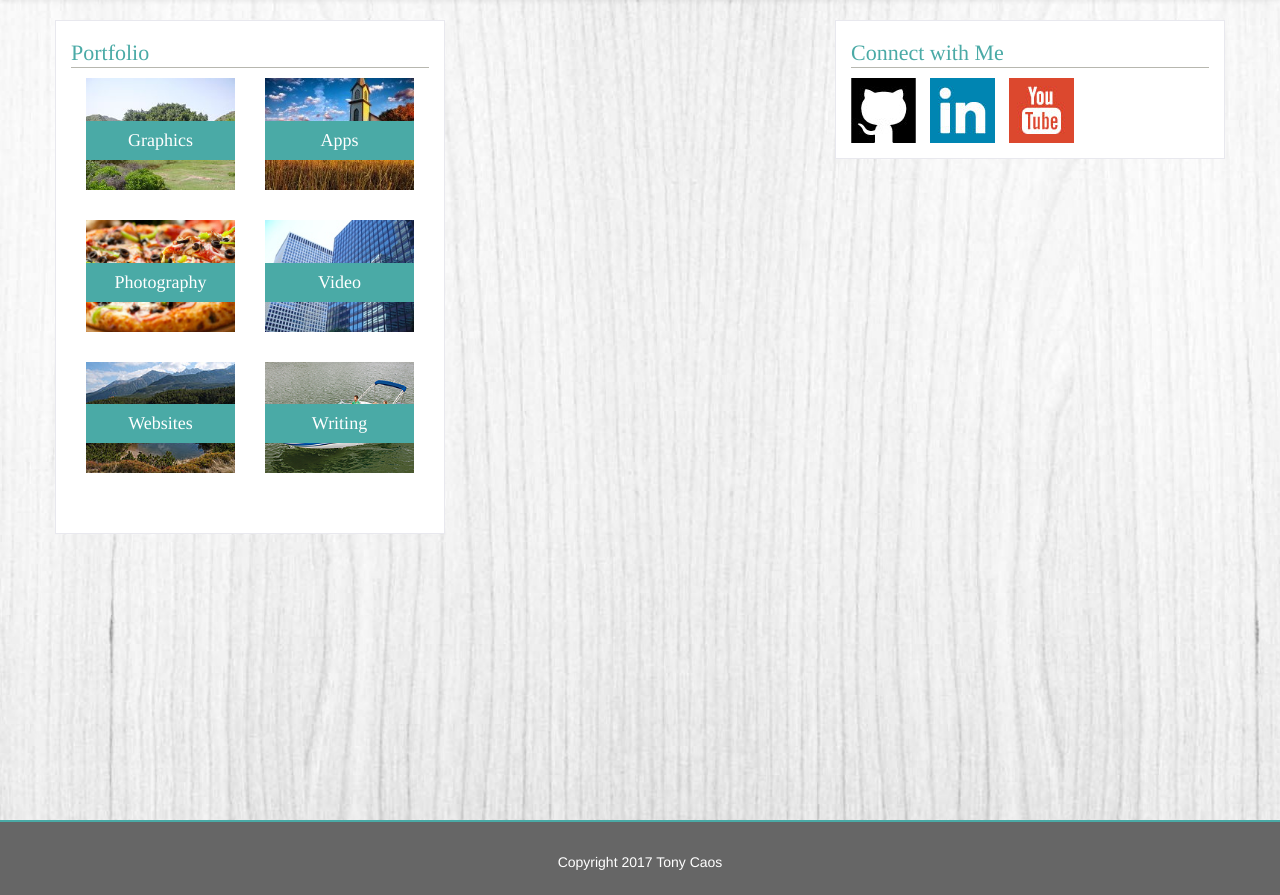
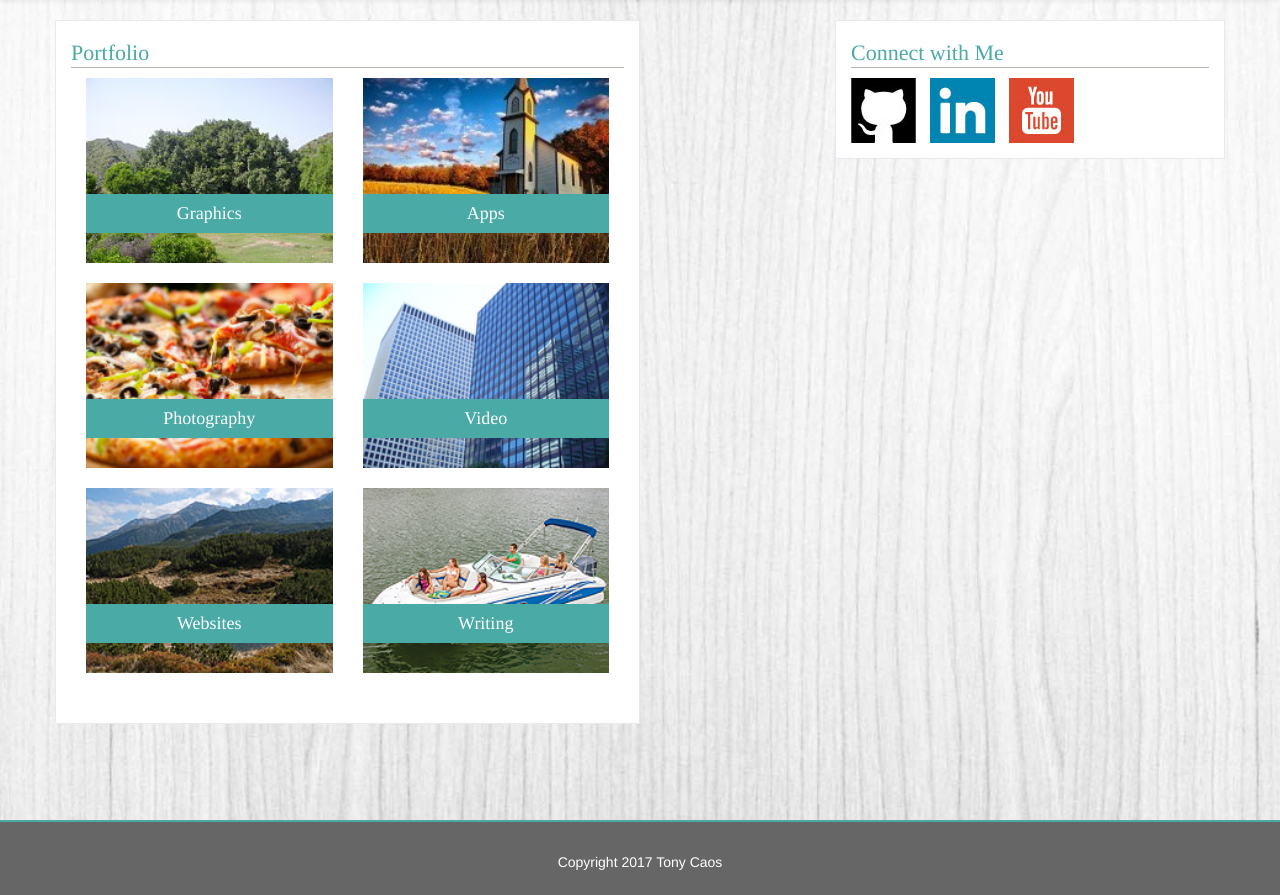
Before and after one commit to chigurh86/Bootstrap-Portfolio, a PHP site: page /portfolio.html in a window 1280 px wide. Shown: the part 62-957 px from the top of the page. Run offline with PHP 8.4, Linux system fonts and the light colour scheme.

Commit message:
Newest layout 02/11

```diff
--- a/assets/css/style.css
+++ b/assets/css/style.css
@@ -20,7 +20,7 @@
     box-shadow: none;
     margin:0;
     padding:0;
-    margin-bottom: 30px;
+    margin-bottom: 20px;
 	}
 
 a{
--- a/portfolio.html
+++ b/portfolio.html
@@ -39,7 +39,7 @@
 	</header>
 	  <div class="container">
 	  		<div class="row">
-	  				<div class="col-xs-12 col-sm-6 col-lg-4 leftside">
+	  				<div class="col-xs-12 col-sm-6 col-lg-6 leftside">
 	  					<h2 id="lowerheadl">Portfolio</h2>
 						<div class="col-xs-6">
 							<ul class="media-grid list-unstyled">
@@ -120,7 +120,7 @@
 						</div>
 					</div>
 
-	  				<div class="col-sm-4 col-xs-12 rightside col-lg-4 col-lg-offset-4">
+	  				<div class="col-sm-4 col-xs-12 rightside col-lg-4 col-lg-offset-2">
 	  					<h2>Connect with Me</h2>
 	  					<ul class="list-inline">
 							<li><a href="https://github.com/chigurh86/Basic-Portfolio.git"><img class="img-responsive" src="assets/images/github-logo-01.jpg"></a></li>
```
